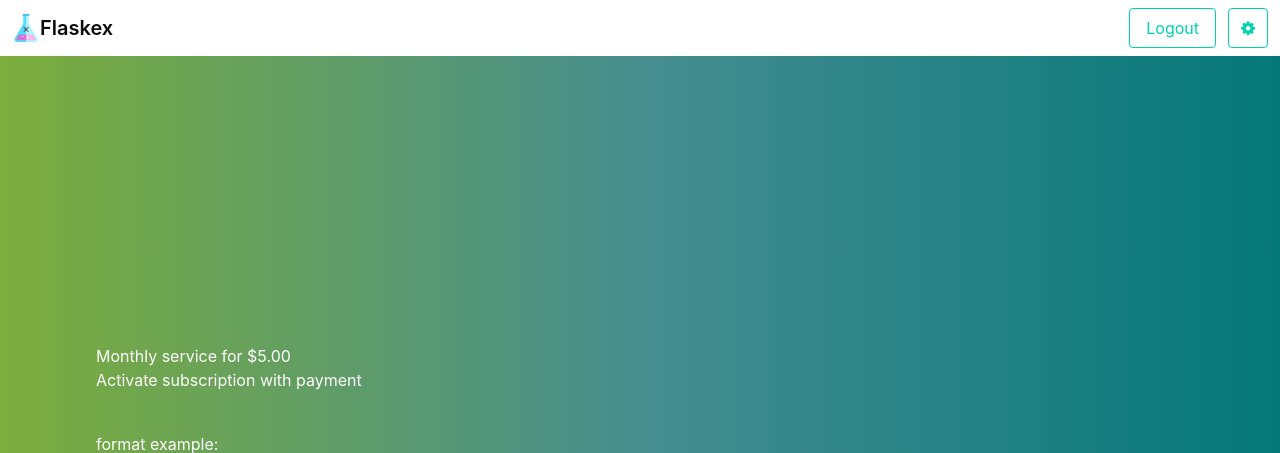
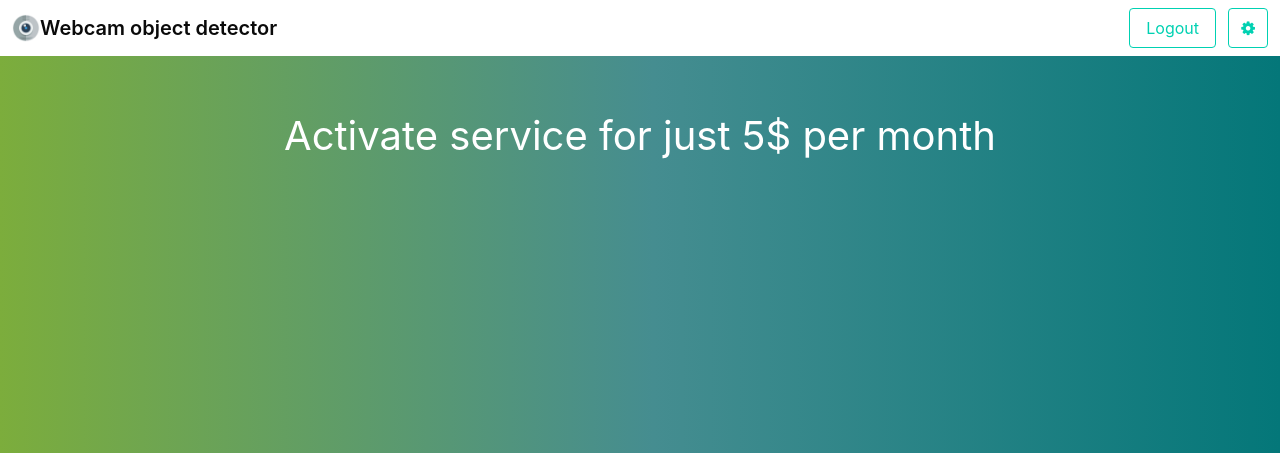
Before and after one commit to objectis/ai-midterm, a Flask app: page / in a window 1280 px wide. Shown: the top 453 px of the page. Run offline with Flask 2, Linux system fonts and the light colour scheme; the visitor is signed in with stand-in values (Sample User, id 1); data comes from the database, SQL or seed files in the repository; some libraries are stand-ins or nearby versions.

Commit message:
adjusted styling

```diff
--- a/app.py
+++ b/app.py
@@ -41,7 +41,7 @@ def login():
             return json.dumps({'status': 'Both fields required'})
         return render_template('login.html', form=form)
     user = helpers.get_user()
-    user.active = user.payment == 'paid' #helpers.payment_token()
+    user.active = user.payment == helpers.payment_token()
     user.key = stripe_keys['publishable_key']
     return render_template('home.html', user=user)
 
--- a/scripts/helpers.py
+++ b/scripts/helpers.py
@@ -69,4 +69,4 @@ def username_taken(username):
         return s.query(tabledef.User).filter(tabledef.User.username.in_([username])).first()
 
 def payment_token():
-    return str(datetime.date.today().year) + str(datetime.date.today().month) + str(datetime.date.today().day)
+    return str(datetime.date.today().year) + str(datetime.date.today().month)
--- a/static/css/style.css
+++ b/static/css/style.css
@@ -31,3 +31,52 @@
 .hero.is-primary.is-bold {
     background-image: linear-gradient(90deg,#7cad3c 0,#458d90 51%,#047779 100%);
 }
+.hero-body-narrow{
+  padding:50px 0;
+  text-align:center;
+  position: relative;
+  min-height: 700px;
+}
+
+.paymewrap{
+  zoom: 200%;
+}
+.paymewrap h3{
+  font-size:20px;
+  margin-bottom:30px;
+}
+
+.substatus{
+      position: absolute;
+    bottom: 0;
+    right: 0;
+}
+
+.camerawrap,.preloader{
+    display: flex;
+    flex-direction: column;
+    align-items: center;
+}
+
+.loader{
+  zoom: 400%;
+  margin-top: 20px;
+}
+
+#console{
+  display: flex;
+  flex-direction: row;
+  font-size: 35px;
+}
+
+#probability{
+  margin-left: auto;
+}
+
+.detected {
+  color: #F6FFB3;
+}
+
+.detected.green {
+  color: #c5ffbf;
+}
--- a/templates/base.html
+++ b/templates/base.html
@@ -5,8 +5,7 @@
     <link rel="stylesheet" href="https://cdnjs.cloudflare.com/ajax/libs/bulma/0.6.2/css/bulma.min.css">
     <link rel="stylesheet" href="https://cdnjs.cloudflare.com/ajax/libs/font-awesome/4.7.0/css/font-awesome.min.css">
     <link rel="stylesheet" href="../static/css/style.css">
-    <script src="https://unpkg.com/@tensorflow/tfjs"></script>
-    <script src="https://unpkg.com/@tensorflow-models/mobilenet"></script>
+
   </head>
   <body>
     {% block body %}{% endblock %}
--- a/templates/home.html
+++ b/templates/home.html
@@ -2,48 +2,42 @@
 {% block body %}
 {% include "navbar.html" %}
 <section class="hero is-primary is-bold is-large">
-  <div class="hero-body">
-    <div class="paymewrap">
-      <h3>Monthly service for $5.00</h3>
+  <div class="hero-body-narrow">
+
+
       {% if not user.active %}
-      <form action="/charge" method="post">
-        <script src="https://checkout.stripe.com/checkout.js" class="stripe-button" data-key="{{ user.key }}"
-          data-description="Test data" data-amount="500" data-locale="auto">
-          </script>
-      </form>
+      <div class="paymewrap">
+        <h3>Activate service for just 5$ per month</h3>
+        <form action="/charge" method="post">
+          <script src="https://checkout.stripe.com/checkout.js" class="stripe-button" data-key="{{ user.key }}"
+            data-description="Test data" data-amount="500" data-locale="auto">
+            </script>
+        </form>
+      </div>
       {% endif %}
       {% if user.active %}
-      <div>Subscription activated</div>
+      <div class="substatus">Subscription activated</div>
+      <div class="camerawrap">
+        <div class="preloader">
+          <div class="preloader_desc">Loading object detector</div>
+          <div class="loader">
+          </div>
+        </div>
+        <div class="caminfo" style="display: none;">
+          <div id="console">
+            <div id="object"></div>
+            <div id="probability"></div>
+          </div>
+          <video autoplay playsinline muted id="webcam" width="400" height="400"></video>
+        </div>
+
+        <script src="https://unpkg.com/@tensorflow/tfjs"></script>
+        <script src="https://unpkg.com/@tensorflow-models/mobilenet"></script>
+        <script src="../static/js/webcam.js"></script>
+
+      </div>
       {% endif %}
     </div>
-    <div>
-      {% if user.active %}
-      <center>
-      <div id="console"></div>
-      <!-- Add an image that we will use to test -->
-      <video autoplay playsinline muted id="webcam" width="300" height="300"></video>
-      <div style="color:darkgreen;font-size:80px; margin-top:20px" id="forsure"></div>
-      <!-- Load index.js after the content of the page -->
-      <script src="../static/js/webcam.js"></script>
-      </center>
-      {% endif %}
-      {% if not user.active %}
-      <div><span>Activate subscription with payment</span></div>
-      {% endif %}
-      <div class="image-section" style="display:none;">
-        <div>
-          <button type="button" class="upload-label" id="btn-predict">Optimize Discount</button>
-        </div>
-      </div>
-    </div>
-    <div class="loader" style="display:none;"></div>
-    <h1 id="result">
-      <span> </span>
-    </h1>
-    <div style="padding-top: 40px">
-      <span>format example:</span>
-    </div>
-    <img src="../static/img/example.jpg" alt="">
   </div>
 </section>
 {% endblock %}
--- a/templates/navbar.html
+++ b/templates/navbar.html
@@ -2,8 +2,8 @@
   <nav class="navbar is-transparent">
     <div class="navbar-brand">
       <a class="navbar-item" href="/">
-        <img src="https://github.com/anfederico/Flaskex/raw/master/media/flaskex-logo.png" alt="Flaskex_logo">
-        <h6 href="/" class="subtitle"><strong>Flaskex</strong></h6>
+        <img src="/static/media/webcam.png" alt="Webcam object detector_logo">
+        <h6 href="/" class="subtitle"><strong>Webcam object detector</strong></h6>
       </a>
       <div id="navbar-burger-id" class="navbar-burger burger" data-target="navbar-menu-id">
         <span></span>
--- a/templates/settings.html
+++ b/templates/settings.html
@@ -1,7 +1,7 @@
 {% extends "base.html" %}
 {% block body %}
 {% include "navbar.html" %}
-<title>Flaskex</title>
+<title>Webcam object detector</title>
 <section class="hero is-primary is-bold is-small">
   <div class="hero-body">
     <div class="container has-text-centered">
```
Also changed, not shown: static/js/webcam.js (+23 -9 lines), templates/login.html (+10 -23 lines), media/flaskex-demo.png (deleted), media/flaskex-logo.png (deleted), static/media/loader.gif (added), static/media/webcam.png (added).
